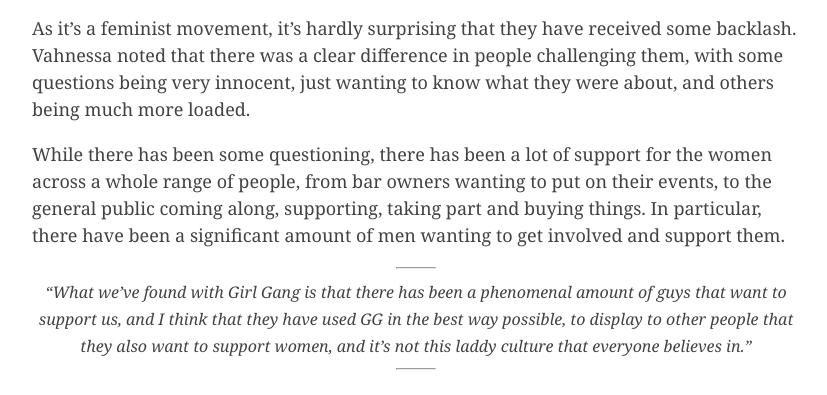
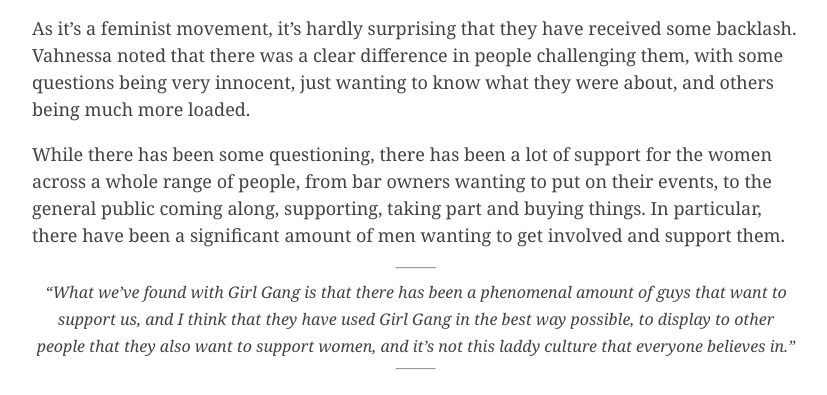
Before and after one commit to amycharles/Girl-Gang-Multimedia-Project, a plain HTML site: page Simple-longform-framework-master/index.html in a window 1280 px wide. Shown: the part 3811-4206 px from the top of the page, without its empty margins (224-1051 px from the left). Drawn offline with nearby package versions, Linux system fonts and the light colour scheme; grey boxes are pictures that could not be loaded; a script that the page names is missing.

Commit message:
Update index.html

```diff
--- a/Simple-longform-framework-master/index.html
+++ b/Simple-longform-framework-master/index.html
@@ -105,7 +105,7 @@
 <p> While there has been some questioning, there has been a lot of support for the women across a whole range of people, from bar owners wanting to put on their events, to the general public coming along, supporting, taking part and buying things. In particular, there have been a significant amount of men wanting to get involved and support them.
 </p>
 <center><dash><b><hr></b></dash><quote>
-<span><i> “What we’ve found with Girl Gang is that there has been a phenomenal amount of guys that want to support us, and I think that they have used GG in the best way possible, to display to other people that they also want to support women, and it’s not this laddy culture that everyone believes in.”
+<span><i> “What we’ve found with Girl Gang is that there has been a phenomenal amount of guys that want to support us, and I think that they have used Girl Gang in the best way possible, to display to other people that they also want to support women, and it’s not this laddy culture that everyone believes in.”
 </i> </span></quote><br>
 <dash><b><hr></b></dash></center>
 </section>
```
